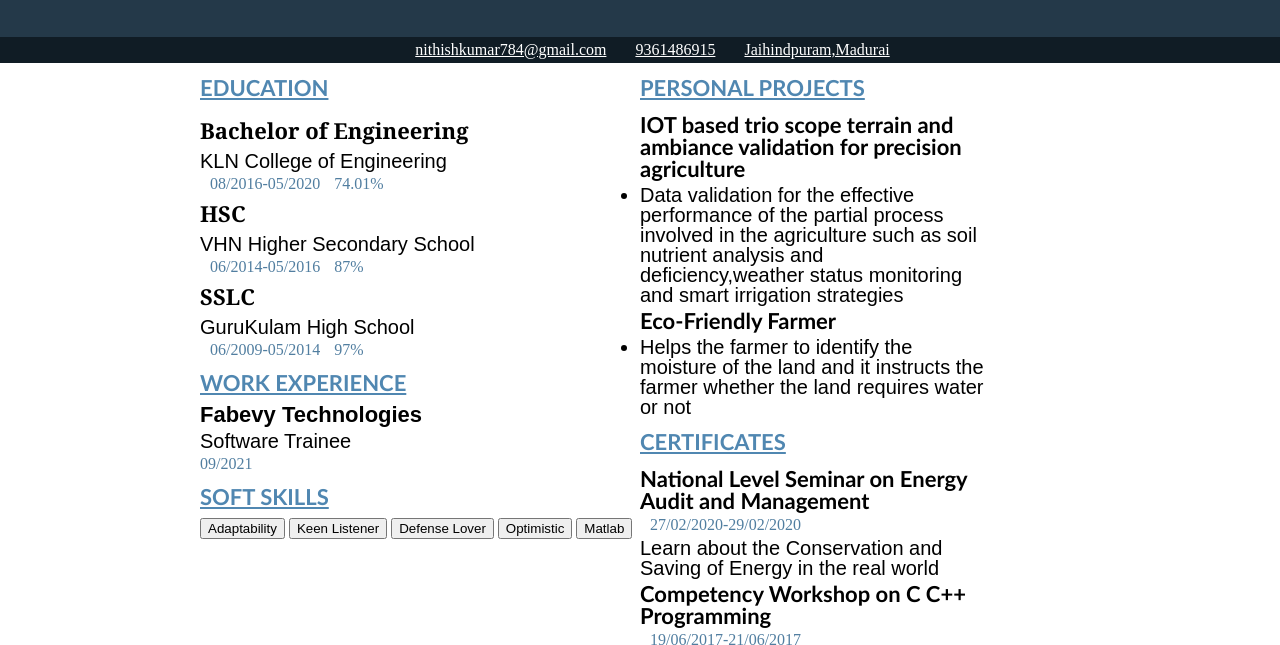
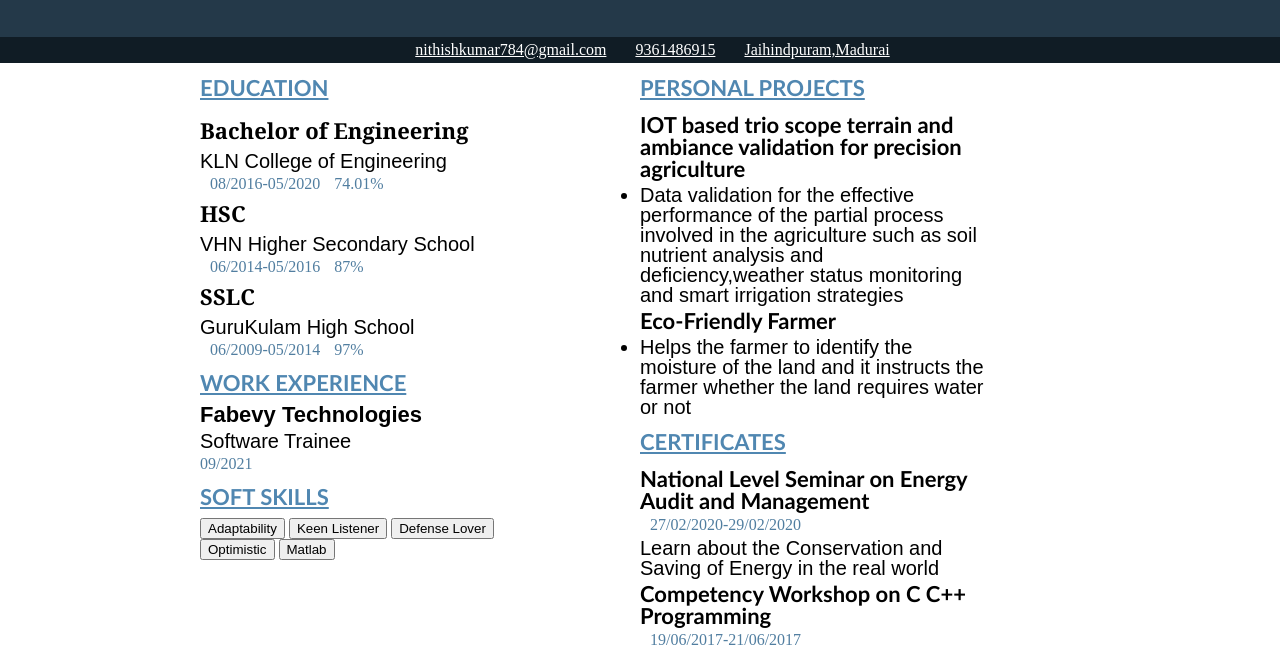
Before and after one commit to nithish11011999/personal-portfolio, a website: page index.html in a window 1280 px wide. Shown: the part 155-800 px from the top of the page. Drawn offline with Linux system fonts and the light colour scheme.

Commit message:
resume work

```diff
--- a/index.html
+++ b/index.html
@@ -66,7 +66,7 @@
                         <div class="button">
                             <button>Adaptability</button>
                             <button>Keen Listener</button>
-                            <button>Defense Lover</button>
+                            <button>Defense Lover</button><br>
                             <button>Optimistic</button>
                             <button>Matlab</button>
                         </div>
```
